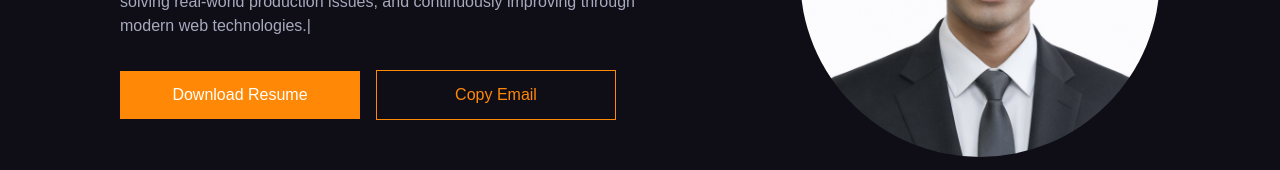
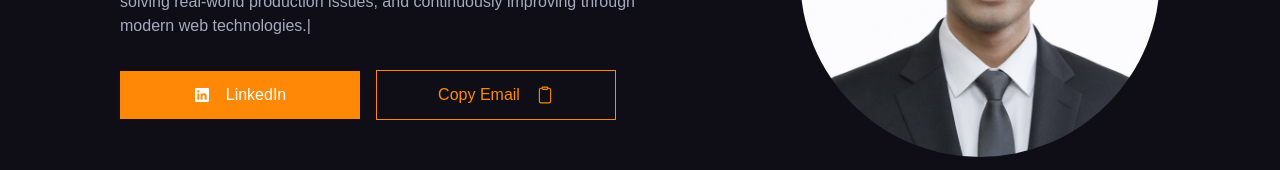
Before and after one commit to Sublime8157/portfolio, a React (Vite) app in the folder frontend/: page / in a window 1280 px wide. Shown: the part 390-560 px from the top of the page. Built offline with nearby package versions, Linux system fonts and the light colour scheme.

Commit message:
Change download button to linkedIn link

```diff
--- a/frontend/src/features/contact/components/contactList.jsx
+++ b/frontend/src/features/contact/components/contactList.jsx
@@ -5,14 +5,10 @@ const contactList = [
     info: "miranj8157@gmail.com",
   },
   // {
-  //   type: "Address",
-  //   info: "Rizal City",
+  //   icon: "logo-linkedin",
+  //   type: "LinkedIn",
+  //   info: "https://www.linkedin.com/in/joven-miran-449207313/",
   // },
-  {
-    icon: "logo-linkedin",
-    type: "LinkedIn",
-    info: "https://www.linkedin.com/in/joven-miran-449207313/",
-  },
   {
     icon: "logo-github",
     type: "Github",
--- a/frontend/src/features/hero/pages/hero.jsx
+++ b/frontend/src/features/hero/pages/hero.jsx
@@ -61,8 +61,17 @@ const Hero = () => {
           <TypeAnimation sequence={[Paragraph, 1000]} speed={99} />
         </div>
         <div className="flex flex-row lg:gap-4 gap-2">
-          <Button variant="primary" className="lg:w-60 w-40">
-            Download Resume
+          <Button
+            variant="primary"
+            className="lg:w-60 w-40 flex items-center justify-center gap-4"
+            onClick={() =>
+              window.open(
+                "https://www.linkedin.com/in/joven-miran-449207313/",
+                "_blank",
+              )
+            }
+          >
+            <ion-icon name="logo-linkedin"></ion-icon> LinkedIn
           </Button>
 
           <Button
@@ -73,17 +82,15 @@ const Hero = () => {
               setCopyEmail(true);
             }}
           >
-            {!copyEmail ? (
-              "Copy Email"
-            ) : (
-              <div className="flex flex-row items-center justify-center gap-4">
-                Copied
-                <ion-icon
-                  name="checkmark-done-outline"
-                  class="text-lg"
-                ></ion-icon>
-              </div>
-            )}
+            <div className="flex flex-row items-center justify-center gap-4">
+              {copyEmail ? "Copied" : "Copy Email"}
+              <ion-icon
+                name={
+                  copyEmail ? "checkmark-done-outline" : "clipboard-outline"
+                }
+                class="text-lg"
+              ></ion-icon>
+            </div>
           </Button>
         </div>
       </Motion>
```
